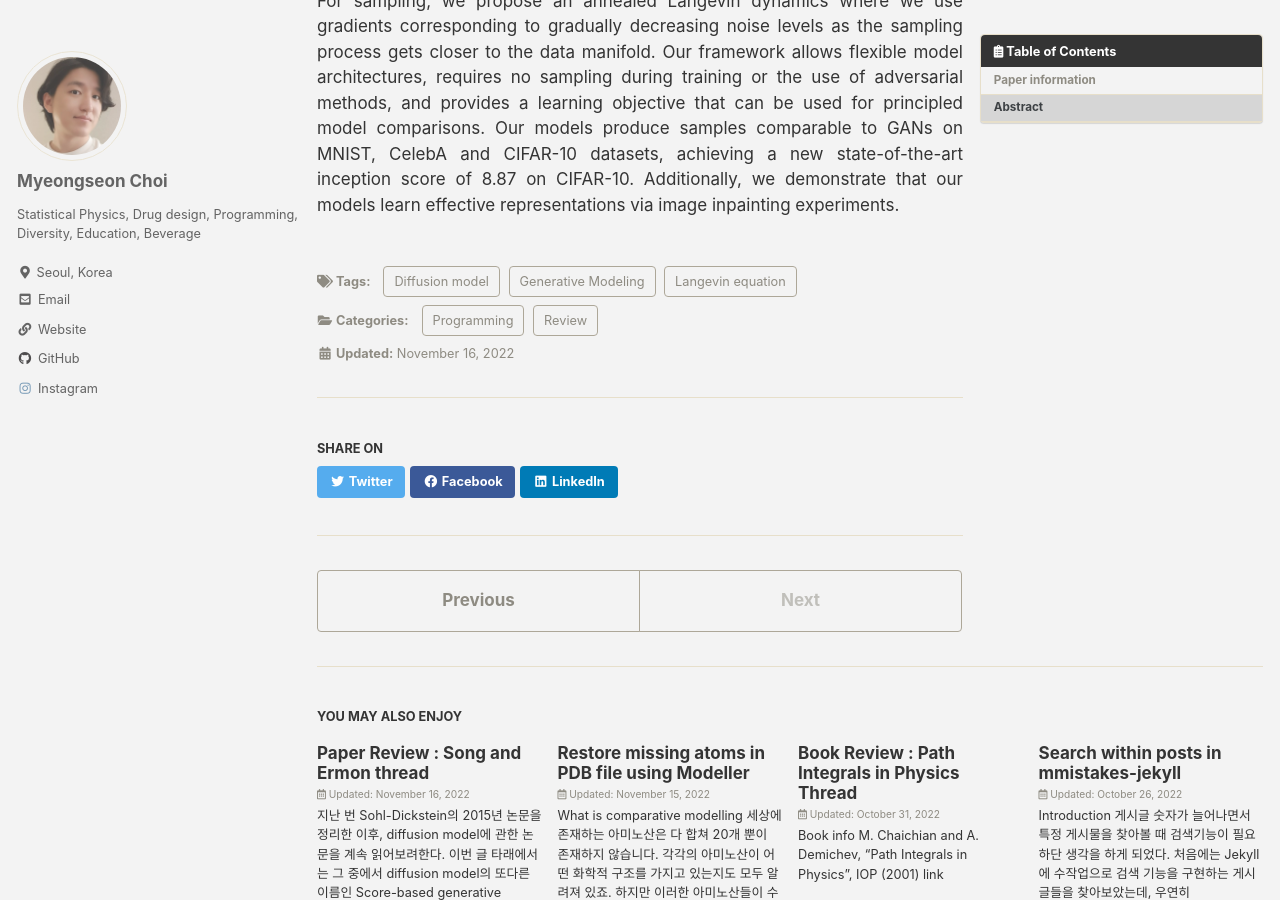
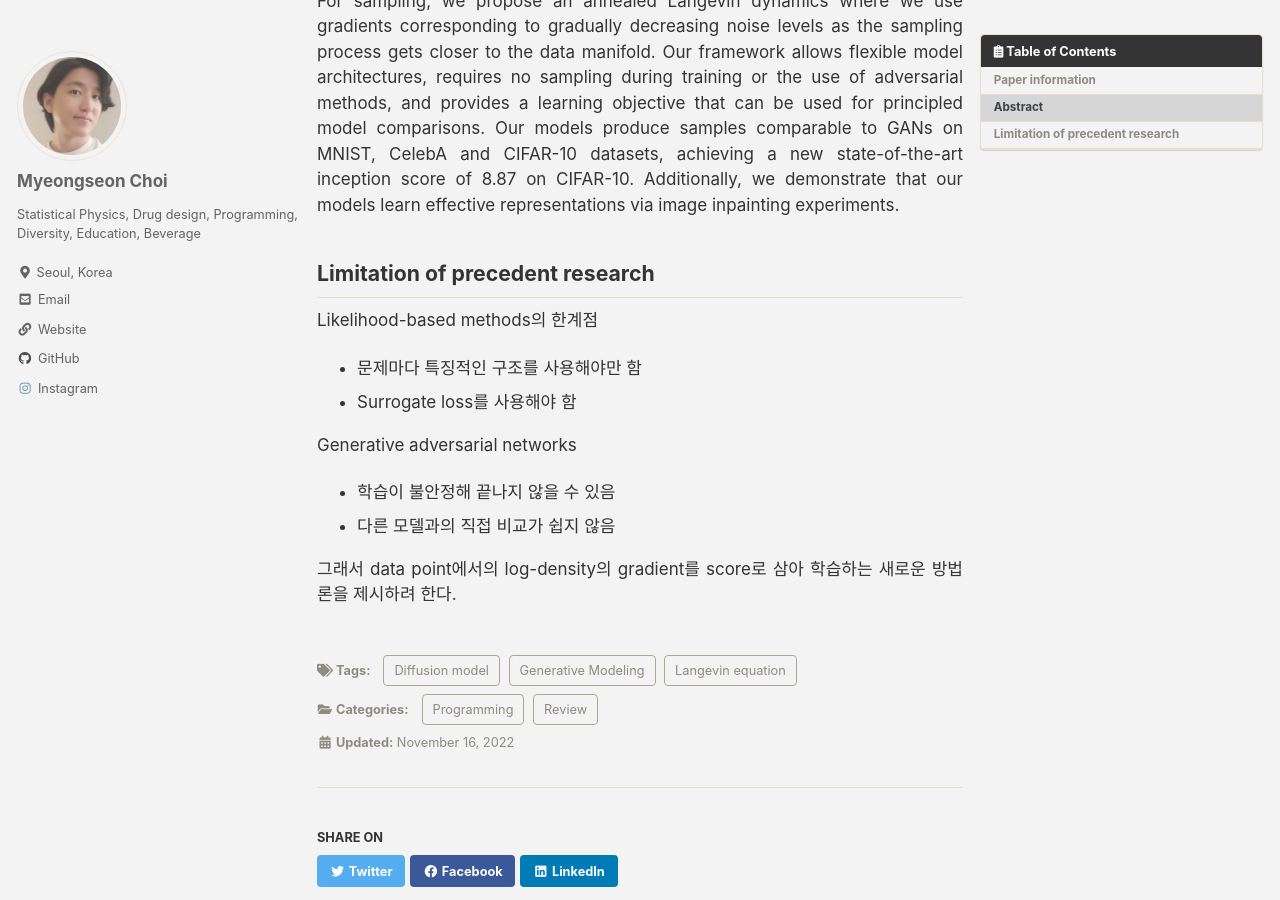
Before and after one commit to key262yek/key262yek.github.io, a Jekyll site: the page built from _posts/2022-11-16-song_2019.md, in a window 1280 px wide and 900 px high, scrolled down 585 px. Built offline with Jekyll 4.4.1, drawn with Linux system fonts in a browser that asks for light colours; cached includes are drawn as plain includes; nearby versions of some CDN libraries.

Commit message:
add intro

```diff
--- a/_posts/2022-11-16-song_2019.md
+++ b/_posts/2022-11-16-song_2019.md
@@ -22,3 +22,14 @@ Yang Song, and Stefano Ermon,
 
 ## Abstract
 We introduce a new generative model where samples are produced via Langevin dynamics using gradients of the data distribution estimated with score matching. Because gradients can be ill-defined and hard to estimate when the data resides on low-dimensional manifolds, we perturb the data with different levels of Gaussian noise, and jointly estimate the corresponding scores, i.e., the vector fields of gradients of the perturbed data distribution for all noise levels. For sampling, we propose an annealed Langevin dynamics where we use gradients corresponding to gradually decreasing noise levels as the sampling process gets closer to the data manifold. Our framework allows flexible model architectures, requires no sampling during training or the use of adversarial methods, and provides a learning objective that can be used for principled model comparisons. Our models produce samples comparable to GANs on MNIST, CelebA and CIFAR-10 datasets, achieving a new state-of-the-art inception score of 8.87 on CIFAR-10. Additionally, we demonstrate that our models learn effective representations via image inpainting experiments.
+
+## Limitation of precedent research
+Likelihood-based methods의 한계점
+- 문제마다 특징적인 구조를 사용해야만 함
+- Surrogate loss를 사용해야 함
+
+Generative adversarial networks
+- 학습이 불안정해 끝나지 않을 수 있음
+- 다른 모델과의 직접 비교가 쉽지 않음
+
+그래서 data point에서의 log-density의 gradient를 score로 삼아 학습하는 새로운 방법론을 제시하려 한다.
```
